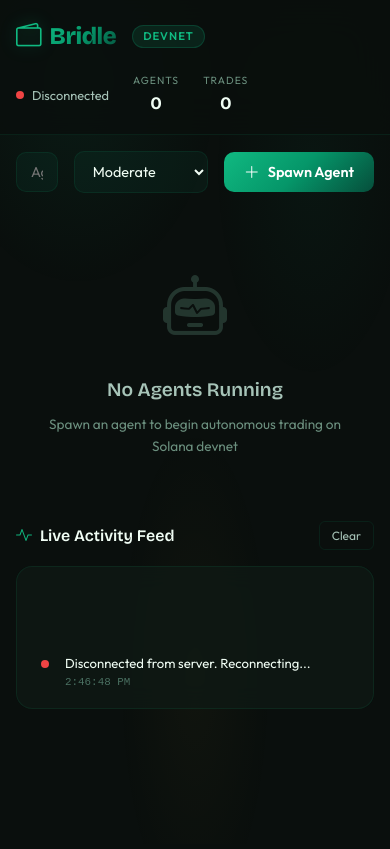
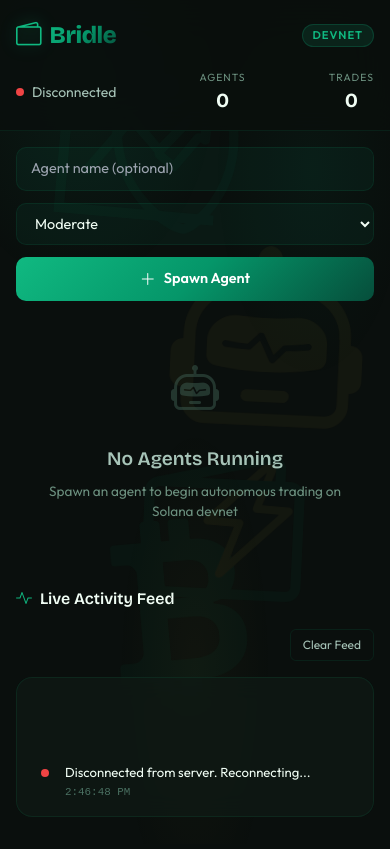
Before and after one commit to thetruesammyjay/bridle, a website: page dashboard/index.html in a window 390 px wide. Drawn offline with nearby package versions, Linux system fonts and the light colour scheme.

Commit message:
ui: add responsive tailwind css and bootstrap floating icons

```diff
--- a/dashboard/index.html
+++ b/dashboard/index.html
@@ -13,31 +13,69 @@
     href="https://fonts.googleapis.com/css2?family=Bricolage+Grotesque:wght@300;400;500;600;700;800&family=Outfit:wght@300;400;500;600;700&display=swap"
     rel="stylesheet">
   <link rel="stylesheet" href="https://cdn.jsdelivr.net/npm/bootstrap-icons@1.11.3/font/bootstrap-icons.min.css">
+  <script src="https://cdn.tailwindcss.com"></script>
+  <script>
+    tailwind.config = {
+      theme: {
+        extend: {
+          colors: {
+            primary: '#10B981',
+            accent: '#FCD34D',
+          },
+          animation: {
+            'float-slow': 'float 20s ease-in-out infinite',
+            'float-med': 'float 15s ease-in-out infinite',
+            'float-fast': 'float 10s ease-in-out infinite',
+          },
+          keyframes: {
+            float: {
+              '0%, 100%': { transform: 'translate(0, 0) rotate(0deg)' },
+              '25%': { transform: 'translate(20px, -20px) rotate(5deg)' },
+              '50%': { transform: 'translate(-10px, 15px) rotate(-5deg)' },
+              '75%': { transform: 'translate(-20px, -10px) rotate(2deg)' },
+            }
+          }
+        }
+      }
+    }
+  </script>
   <link rel="stylesheet" href="style.css">
 </head>
 
-<body>
+<body class="relative min-h-screen">
+  <!-- Floating Background Icons -->
+  <div class="fixed inset-0 z-0 overflow-hidden pointer-events-none opacity-[0.04]">
+    <i class="bi bi-graph-up-arrow absolute top-10 left-10 text-[10rem] animate-float-slow text-primary"></i>
+    <i class="bi bi-robot absolute top-1/4 right-10 text-[12rem] animate-float-med text-accent"></i>
+    <i class="bi bi-currency-bitcoin absolute bottom-20 left-20 text-[14rem] animate-float-fast text-primary"></i>
+    <i class="bi bi-lightning-charge absolute bottom-1/4 right-1/4 text-[8rem] animate-float-slow text-accent"></i>
+    <i class="bi bi-wallet2 absolute top-1/2 left-1/3 text-[10rem] animate-float-med text-primary"></i>
+    <i class="bi bi-shield-check absolute top-10 right-1/3 text-[9rem] animate-float-fast text-primary"></i>
+  </div>
+
   <!-- Header -->
-  <header id="main-header">
-    <div class="header-left">
+  <header id="main-header"
+    class="flex flex-col md:flex-row items-center justify-between p-4 md:px-8 md:py-4 gap-4 w-full relative z-10">
+    <div class="header-left flex items-center justify-between w-full md:w-auto">
       <div class="logo">
         <i class="bi bi-wallet2 logo-icon"></i>
         <h1>Bridle</h1>
       </div>
-      <span class="badge">Devnet</span>
+      <span class="badge md:hidden">Devnet</span>
     </div>
-    <div class="header-right">
+    <div class="header-right flex items-center justify-between md:justify-end gap-4 md:gap-8 w-full md:w-auto">
+      <span class="badge hidden md:block mr-2">Devnet</span>
       <div class="status-indicator" id="connection-status">
         <span class="status-dot"></span>
-        <span class="status-text">Connecting...</span>
+        <span class="status-text text-sm">Connecting...</span>
       </div>
       <div class="header-stat" id="header-agent-count">
         <span class="stat-label">Agents</span>
-        <span class="stat-value">0</span>
+        <span class="stat-value text-xl md:text-2xl">0</span>
       </div>
       <div class="header-stat" id="header-total-trades">
         <span class="stat-label">Trades</span>
-        <span class="stat-value">0</span>
+        <span class="stat-value text-xl md:text-2xl">0</span>
       </div>
     </div>
   </header>
@@ -45,15 +83,16 @@
   <!-- Main Content -->
   <main>
     <!-- Controls Bar -->
-    <section id="controls-bar">
-      <div class="spawn-form">
-        <input type="text" id="agent-name" placeholder="Agent name (optional)" maxlength="20">
-        <select id="risk-profile">
+    <section id="controls-bar" class="px-4 md:px-8 py-4 md:py-6">
+      <div
+        class="spawn-form flex flex-col sm:flex-row items-stretch sm:items-center gap-3 w-full max-w-2xl mx-auto md:mx-0">
+        <input type="text" id="agent-name" placeholder="Agent name (optional)" maxlength="20" class="w-full sm:flex-1">
+        <select id="risk-profile" class="w-full sm:w-auto">
           <option value="conservative"><i class="bi bi-shield-check"></i> Conservative</option>
           <option value="moderate" selected>Moderate</option>
           <option value="aggressive">Aggressive</option>
         </select>
-        <button id="spawn-btn" class="btn-primary">
+        <button id="spawn-btn" class="btn-primary w-full sm:w-auto justify-center">
           <i class="bi bi-plus-lg"></i>
           Spawn Agent
         </button>
@@ -61,22 +100,25 @@
     </section>
 
     <!-- Agent Cards Grid -->
-    <section id="agents-grid">
+    <section id="agents-grid" class="grid grid-cols-1 md:grid-cols-2 lg:grid-cols-3 gap-6 px-4 md:px-8 pb-8">
       <div id="empty-state" class="empty-state">
-        <i class="bi bi-robot empty-icon"></i>
-        <h2>No Agents Running</h2>
-        <p>Spawn an agent to begin autonomous trading on Solana devnet</p>
+        <i class="bi bi-robot empty-icon text-5xl md:text-6xl"></i>
+        <h2 class="text-xl md:text-2xl mt-4">No Agents Running</h2>
+        <p class="text-sm md:text-base">Spawn an agent to begin autonomous trading on Solana devnet</p>
       </div>
     </section>
 
     <!-- Activity Feed -->
-    <section id="activity-section">
-      <div class="section-header">
-        <h2><i class="bi bi-activity"></i> Live Activity Feed</h2>
-        <button id="clear-feed-btn" class="btn-ghost">Clear</button>
+    <section id="activity-section" class="px-4 md:px-8 pb-12">
+      <div class="section-header flex flex-col sm:flex-row items-start sm:items-center justify-between mb-4 gap-4">
+        <h2 class="text-lg md:text-xl font-semibold flex items-center gap-2"><i class="bi bi-activity text-primary"></i>
+          Live Activity Feed</h2>
+        <button id="clear-feed-btn" class="btn-ghost self-end sm:self-auto">Clear Feed</button>
       </div>
-      <div id="activity-feed">
-        <div class="feed-empty">Waiting for agent activity...</div>
+      <div id="activity-feed"
+        class="rounded-xl border border-[var(--border-subtle)] bg-[var(--bg-card)] backdrop-blur-md max-h-[400px] overflow-y-auto">
+        <div class="feed-empty p-8 text-center text-sm md:text-base text-[var(--text-muted)]">Waiting for agent
+          activity...</div>
       </div>
     </section>
   </main>
--- a/dashboard/style.css
+++ b/dashboard/style.css
@@ -129,10 +129,6 @@
   position: sticky;
   top: 0;
   z-index: 100;
-  display: flex;
-  align-items: center;
-  justify-content: space-between;
-  padding: var(--space-md) var(--space-xl);
   background: rgba(10, 15, 13, 0.88);
   backdrop-filter: blur(20px);
   -webkit-backdrop-filter: blur(20px);
@@ -140,9 +136,7 @@
 }
 
 .header-left {
-  display: flex;
-  align-items: center;
-  gap: var(--space-md);
+  /* Layout handled by Tailwind */
 }
 
 .logo {
@@ -237,14 +231,10 @@
 #controls-bar {
   position: relative;
   z-index: 1;
-  padding: var(--space-lg) var(--space-xl);
 }
 
 .spawn-form {
-  display: flex;
-  align-items: center;
-  gap: var(--space-md);
-  max-width: 700px;
+  /* Layout handled by Tailwind */
 }
 
 .spawn-form input,
@@ -367,10 +357,7 @@
 #agents-grid {
   position: relative;
   z-index: 1;
-  display: grid;
-  grid-template-columns: repeat(auto-fill, minmax(380px, 1fr));
-  gap: var(--space-lg);
-  padding: 0 var(--space-xl) var(--space-xl);
+  /* Layout handled by Tailwind grid-cols */
 }
 
 /* Empty state */
@@ -635,7 +622,6 @@
 #activity-section {
   position: relative;
   z-index: 1;
-  padding: 0 var(--space-xl) var(--space-2xl);
 }
 
 .section-header {
```
